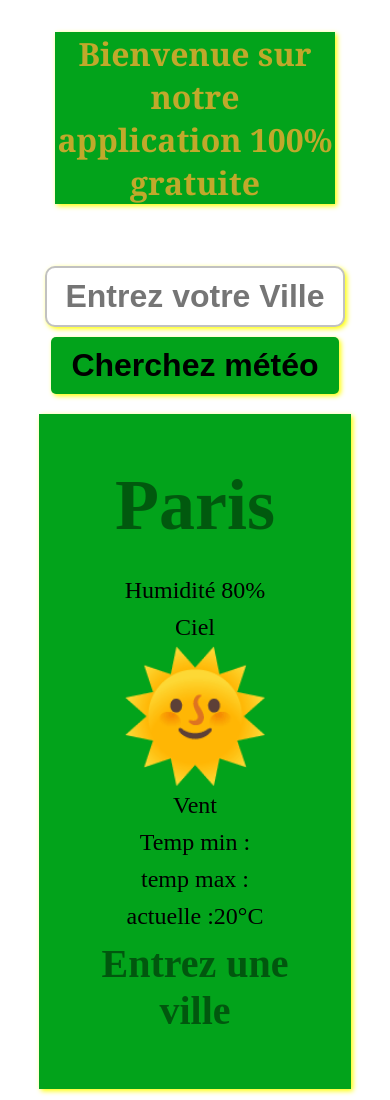
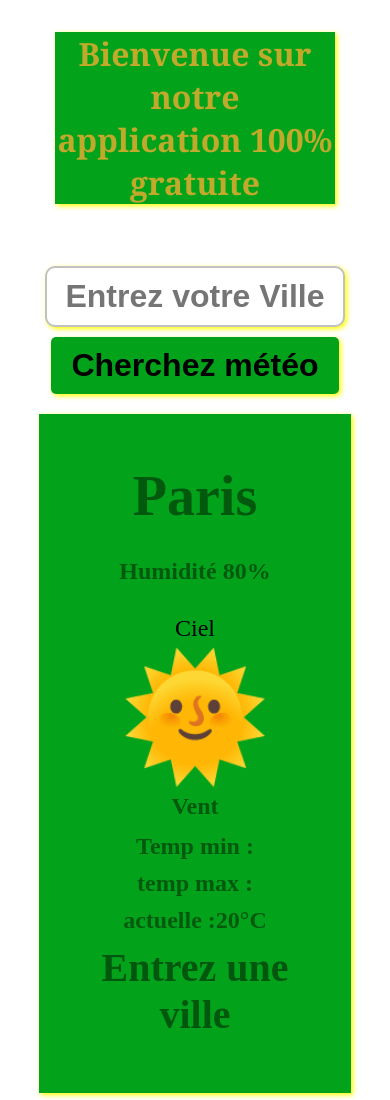
Before and after one commit to NicolasFr83/Projet_meteo, a plain HTML site: page index.html in a window 390 px wide. Shown: the top 1100 px of the page. Drawn offline with Linux system fonts and the light colour scheme.

Commit message:
style mobile (responsive) modified

```diff
--- a/index.html
+++ b/index.html
@@ -25,7 +25,7 @@
 
         <section class="card">
             <h1 class="cityDisplay">Paris</h1>
-            <p class="humiditéDisplay">Humidité 80%</p>
+            <p class="humidityDisplay">Humidité 80%</p>
             <p class="descDisplay">Ciel</p>
             <p class="weatherEmoji">&#x1F31E</p>
             <p class="windDisplay">Vent</p>
--- a/js/script.js
+++ b/js/script.js
@@ -75,11 +75,11 @@ function displayWeatherInfo(data){
     cityDisplay.textContent = city;
     humidityDisplay.textContent = `Humidité: ${humidity}%`;
     descDisplay.textContent = description;
-    windDisplay.textContent = `Vent à: ${speed}kmh`;
+    windDisplay.textContent = `Vent à: ${(speed).toFixed(0)}kmh`;
     weatherEmoji.textContent = getWeatherEmoji(id);
-    tempDisplay.textContent = `Température actuelle : ${(temp).toFixed(1)}°C`;
-    tempMinDisplay.textContent = `Température min : ${(temp_min).toFixed(1)}°C`;
-    tempMaxDisplay.textContent = `Température max : ${(temp_max).toFixed(1)}°C`;
+    tempDisplay.textContent = `Température actuelle : ${(temp).toFixed(0)}°C`;
+    tempMinDisplay.textContent = `Température min : ${(temp_min).toFixed(0)}°C`;
+    tempMaxDisplay.textContent = `Température max : ${(temp_max).toFixed(0)}°C`;
 
     cityDisplay.classList.add("cityDisplay");
     weatherEmoji.classList.add("weatherEmoji");
--- a/style/sass/pages/_index.sass
+++ b/style/sass/pages/_index.sass
@@ -33,16 +33,43 @@ p
     text-align: center
 
 
-.cityDisplay, windDisplay, tempDisplay, tempMinDisplay, tempMaxDisplay
-    font-size: 4.5rem
+.cityDisplay
+    font-size: 3.5rem
     font-weight: bold
     color: #00000073
     margin-bottom: 25px
 
+.windDisplay
+    font-size: 1.5rem
+    font-weight: bold
+    color: #00000073
+
+.tempDisplay
+    font-size: 1.5rem
+    font-weight: bold
+    color: #00000073
+
+.tempMinDisplay
+    margin-top: 0.5rem
+    font-size: 1.5rem
+    font-weight: bold
+    color: #00000073
+    text-align: center
+
+
+.tempMaxDisplay
+    font-size: 1.5rem
+    font-weight: bold
+    color: #00000073
+    text-align: center
+
 .humidityDisplay
+    font-size: 1.5rem
     font-weight: bold
     margin-bottom: 25px
     margin-top: 5px
+    color: #00000073
+    text-align: center
 
 .descdisplay
     font-size: italic
```
Also changed, not shown: style/css/main.css, 1 other file.
